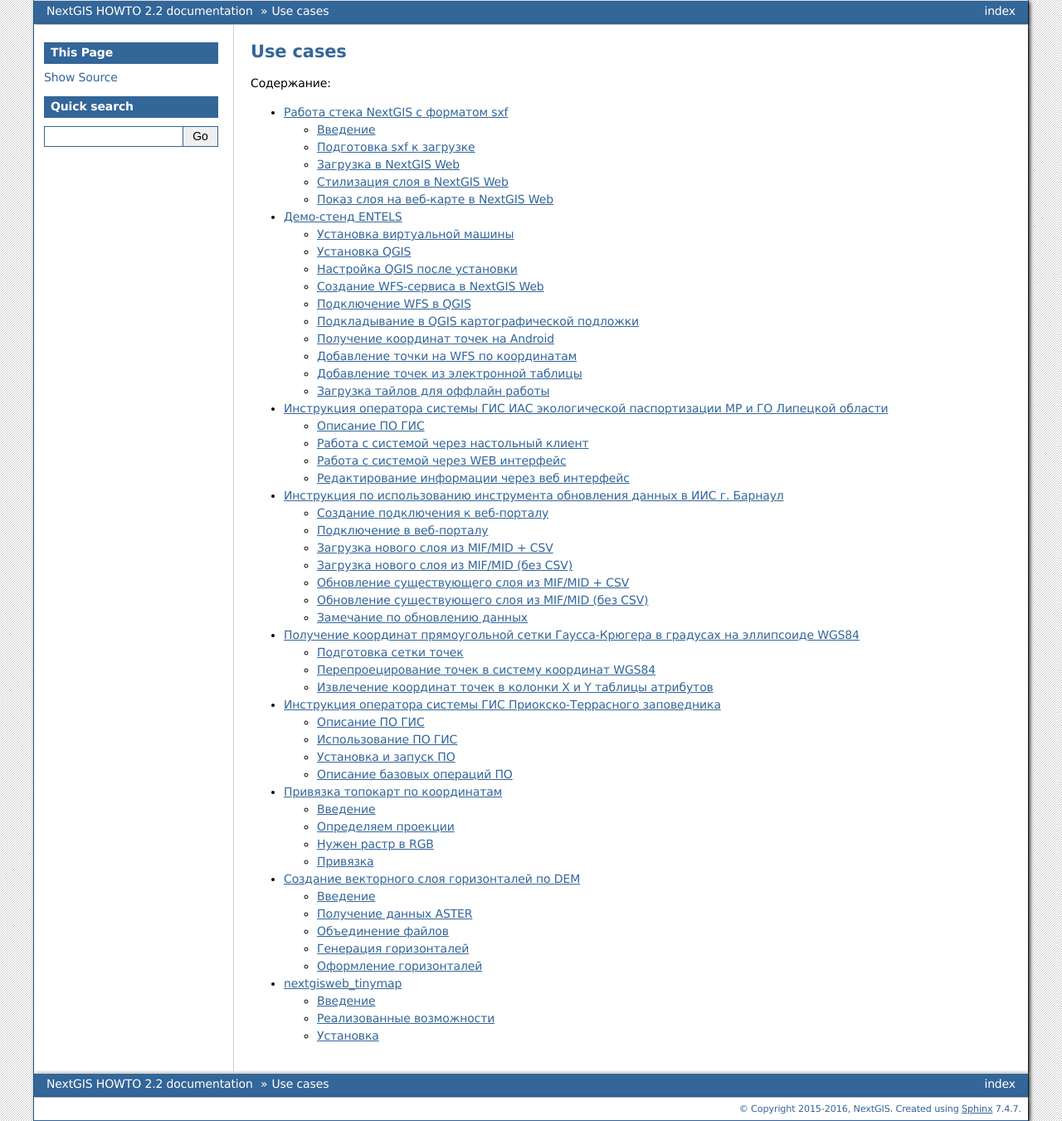
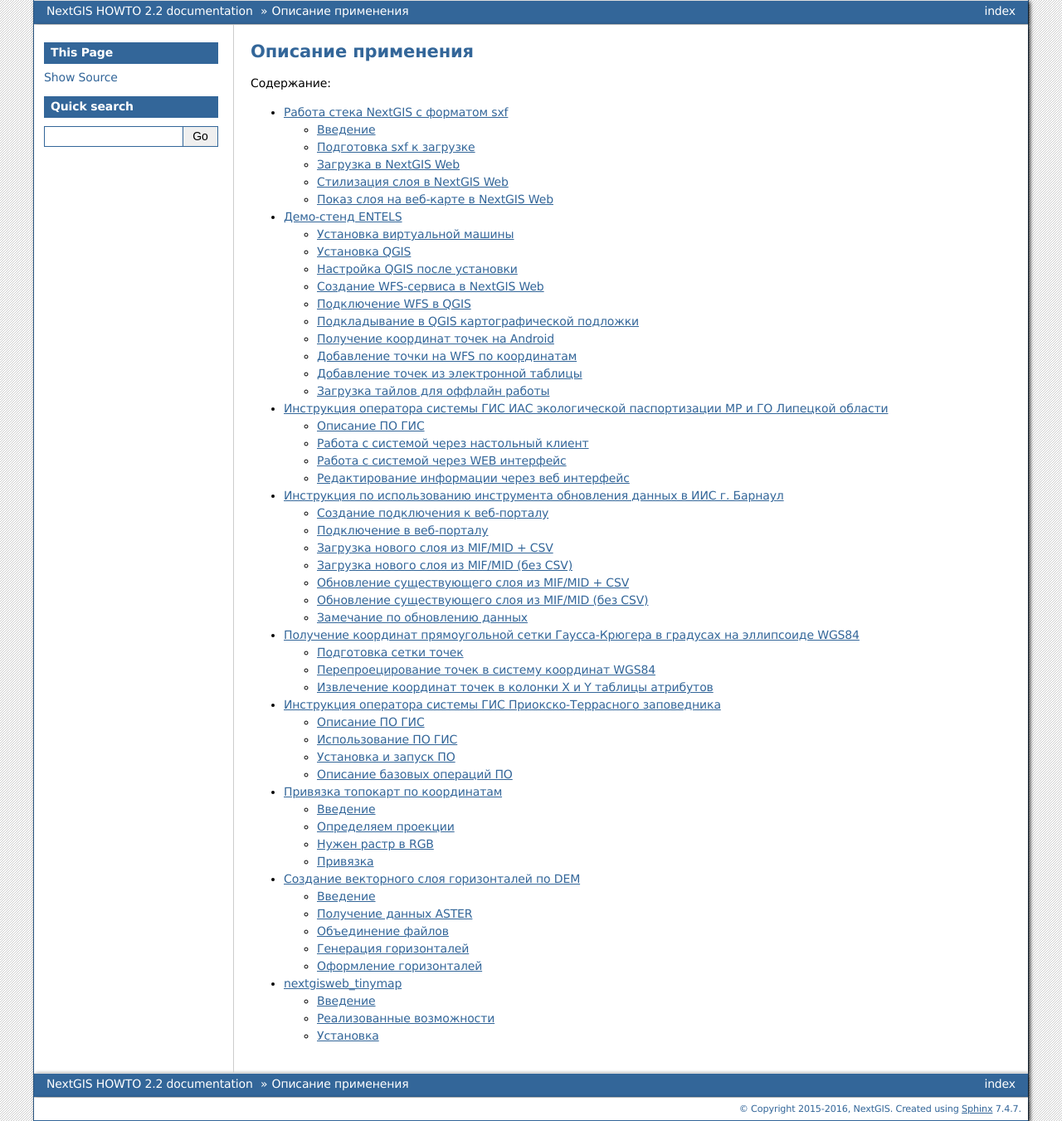
Before and after one commit to nextgis/docs_howto, a Sphinx documentation site: the page built from source/toc.rst, in a window 1280 px wide. Shown: the whole page at 83% size. Built offline with Sphinx 7.4.7, drawn with Linux system fonts in a browser that asks for light colours; formulas are drawn with MathJax 3.

Commit message:
Update toc.rst

```diff
--- a/source/toc.rst
+++ b/source/toc.rst
@@ -1,7 +1,7 @@
 .. sectionauthor:: Дмитрий Барышников <dmitry.baryshnikov@nextgis.ru>
 .. HowTo's TOC
 
-Use cases
+Описание применения
 ===================
 
 Содержание:
```
